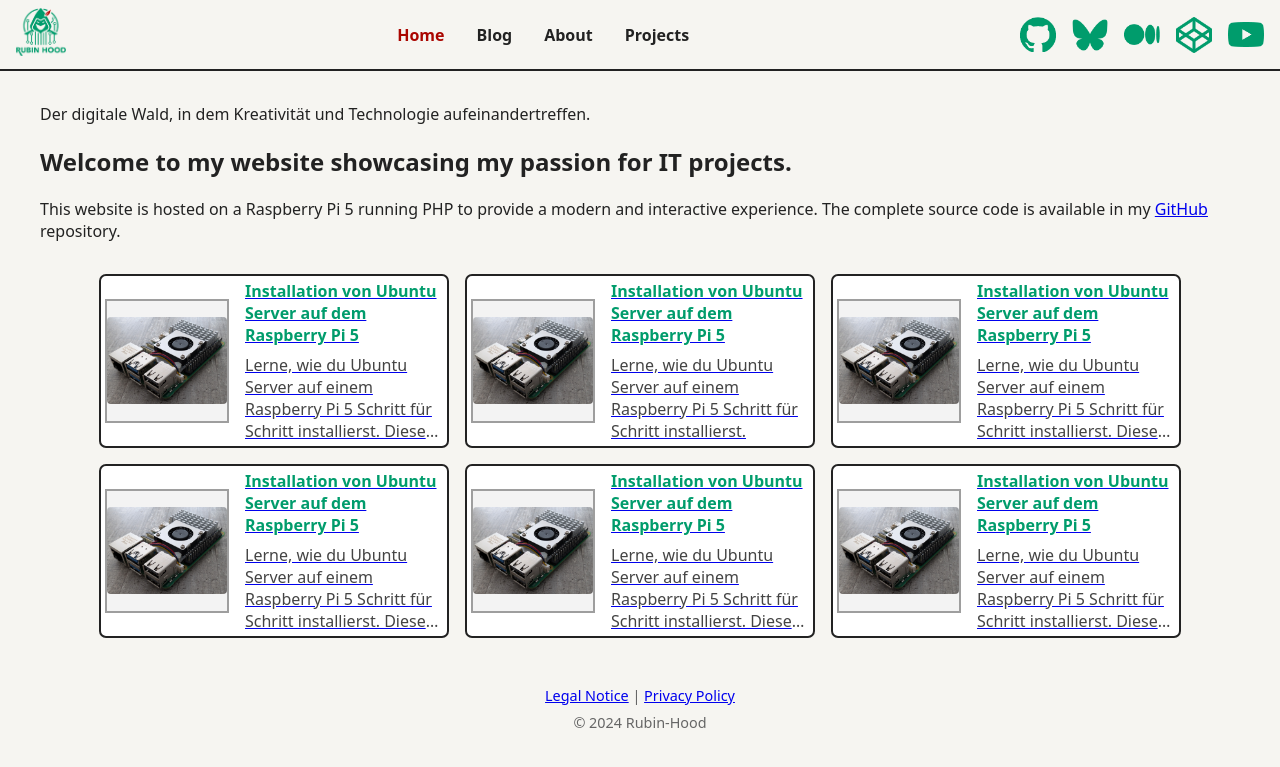
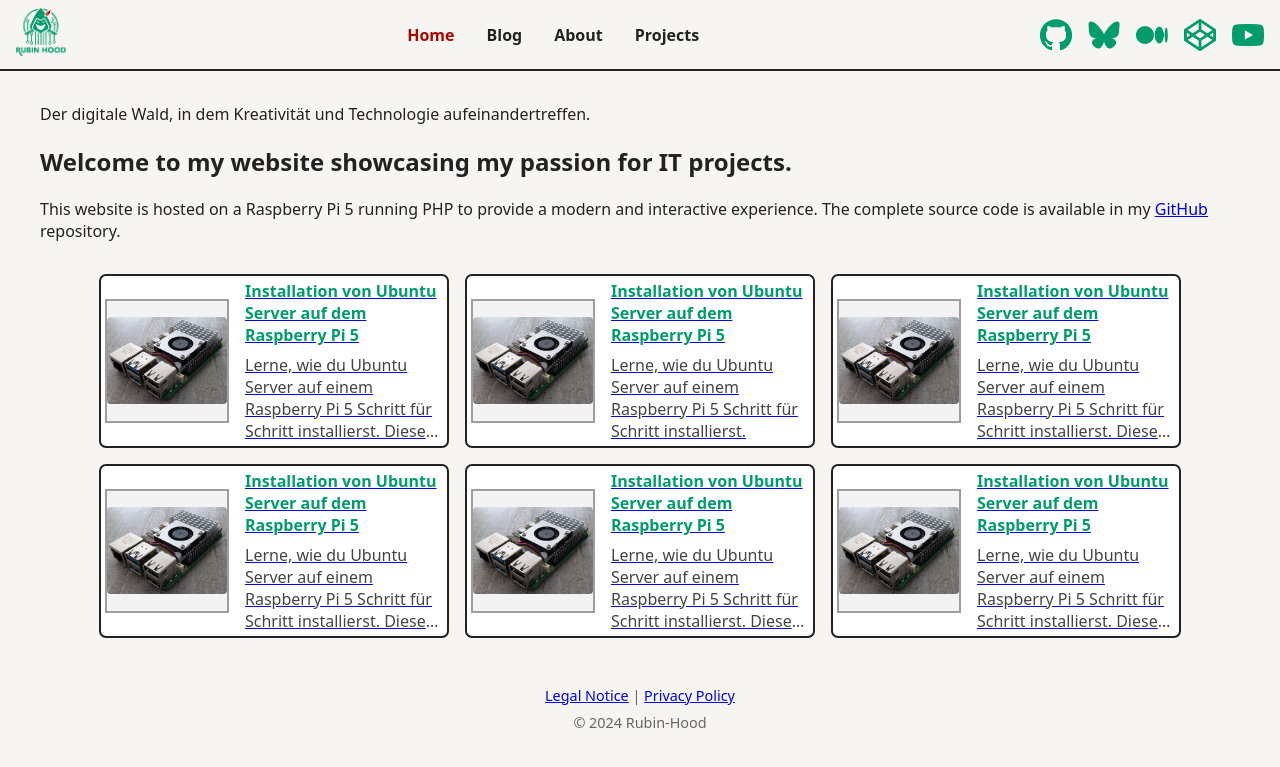
Before and after one commit to rubin-hood/rubinhood-blog, a Jekyll site: the page built from index.md, in a window 1280 px wide. Shown: the top 767 px of the page. Built offline with Jekyll 4.4.1, drawn with Linux system fonts in a browser that asks for light colours.

Commit message:
Update style.css

```diff
--- a/assets/css/style.css
+++ b/assets/css/style.css
@@ -55,8 +55,8 @@ html, body {
 }
 
 .icon {
-  width: 36px;
-  height: 36px;
+  width: 32px;
+  height: 32px;
   display: inline-block;
   background-size: contain;
   background-repeat: no-repeat;
```
